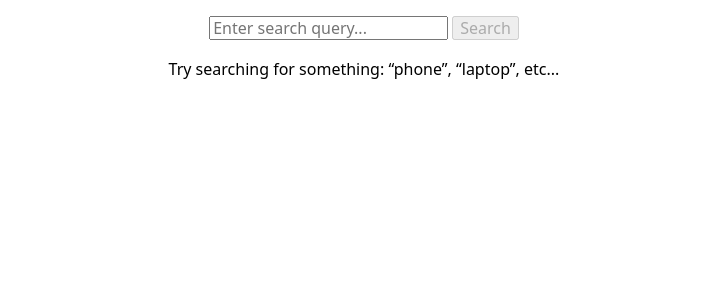
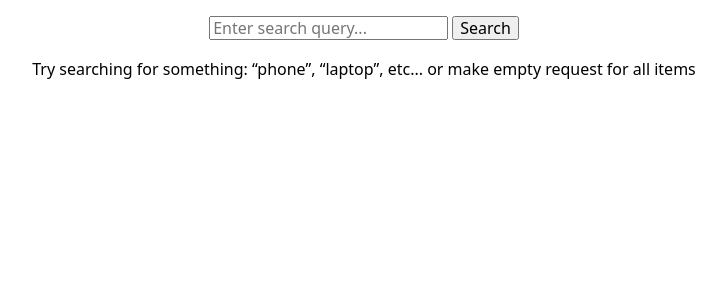
Before and after one commit to jasper7466/rss-react-2024-q3, a React (Vite) app: page / in a window 1280 px wide. Shown: the top 300 px of the page, without its empty margins (276-1002 px from the left). Built offline with nearby package versions, Linux system fonts and the light colour scheme.

Commit message:
fix: enable empty query search for all items

```diff
--- a/src/modules/search/components/search-bar/search-bar.component.tsx
+++ b/src/modules/search/components/search-bar/search-bar.component.tsx
@@ -25,10 +25,6 @@ export class SearchBar extends Component<Props, State> {
   }
 
   handleSubmit() {
-    if (!this.state.query.length) {
-      return;
-    }
-
     this.props.submitHandler(this.state.query);
   }
 
@@ -39,9 +35,7 @@ export class SearchBar extends Component<Props, State> {
           placeholder="Enter search query..."
           onChange={this.handleInputChange.bind(this)}
           onKeyDown={this.handleKeyPress.bind(this)}></input>
-        <button onClick={this.handleSubmit.bind(this)} disabled={!this.state.query.length}>
-          Search
-        </button>
+        <button onClick={this.handleSubmit.bind(this)}>Search</button>
       </div>
     );
   }
--- a/src/modules/search/components/search-list/search-list.component.tsx
+++ b/src/modules/search/components/search-list/search-list.component.tsx
@@ -9,9 +9,9 @@ export class SearchList extends Component<Props, never> {
   render() {
     return (
       <div className="search-list">
-        {this.props.query ? (
+        {this.props.query !== undefined ? (
           <Fragment>
-            <p>Results for: "{this.props.query}"</p>
+            <p>Results for: "{this.props.query || '~ all products ~'}"</p>
             {this.props.items.length ? (
               this.props.items.map(item => <SearchListItem key={item.id} {...item} />)
             ) : (
@@ -19,7 +19,10 @@ export class SearchList extends Component<Props, never> {
             )}
           </Fragment>
         ) : (
-          <p>Try searching for something: “phone”, “laptop”, etc...</p>
+          <p>
+            Try searching for something: “phone”, “laptop”, etc... or make empty request for all
+            items
+          </p>
         )}
       </div>
     );
```
